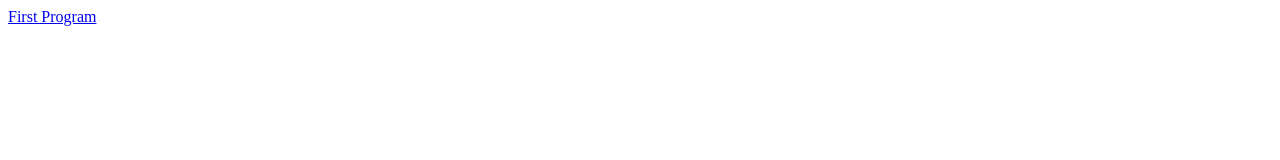
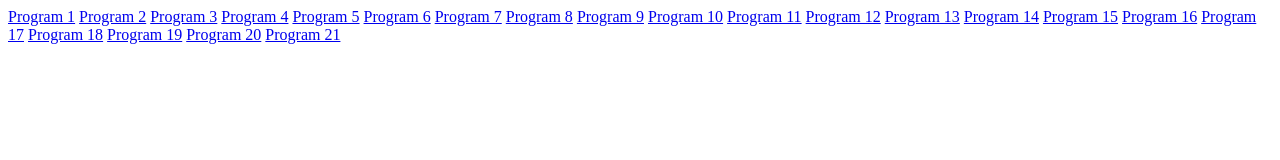
Before and after one commit to Aashi1996/sangamone-java, a plain HTML site: page index.html in a window 1280 px wide. Drawn offline with Linux system fonts and the light colour scheme.

Commit message:
Update index.html

```diff
--- a/index.html
+++ b/index.html
@@ -3,6 +3,27 @@
     <title>Java Portfolio</title>
     </head>
   <body>
-    <a href="Java Learning/First.java">First Program</a>
+
+    <a href="Java Learning/First.java">Program 1</a>
+    <a href="Java Learning/Second.java">Program 2</a>
+    <a href="Java Learning/P1.java">Program 3</a>
+    <a href="Java Learning/P2.java">Program 4</a>
+    <a href="Java Learning/P3.java">Program 5</a>
+    <a href="Java Learning/P4.java">Program 6</a>
+    <a href="Java Learning/P5.java">Program 7</a>
+    <a href="Java Learning/P6.java">Program 8</a>
+    <a href="Java Learning/P7.java">Program 9</a>
+    <a href="Java Learning/P8.java">Program 10</a>
+    <a href="Java Learning/P9.java">Program 11</a>
+    <a href="Java Learning/P10.java">Program 12</a>
+    <a href="Java Learning/P11.java">Program 13</a>
+    <a href="Java Learning/P12.java">Program 14</a>
+    <a href="Java Learning/P13.java">Program 15</a>
+    <a href="Java Learning/P14.java">Program 16</a>
+    <a href="Java Learning/P15.java">Program 17</a>
+    <a href="Java Learning/P16.java">Program 18</a>
+    <a href="Java Learning/P17.java">Program 19</a>
+    <a href="Java Learning/P18.java">Program 20</a>
+    <a href="Java Learning/P19.java">Program 21</a>
   </body>
 </html>
```
